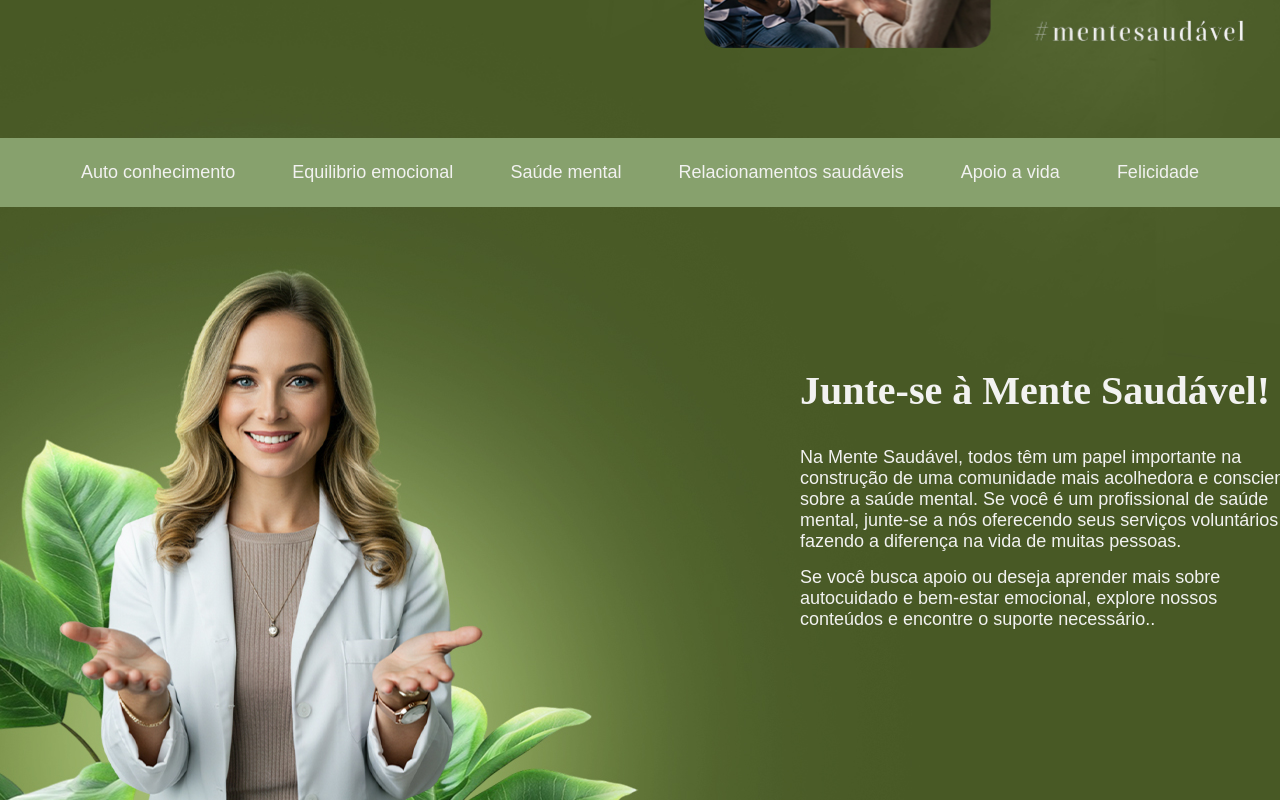
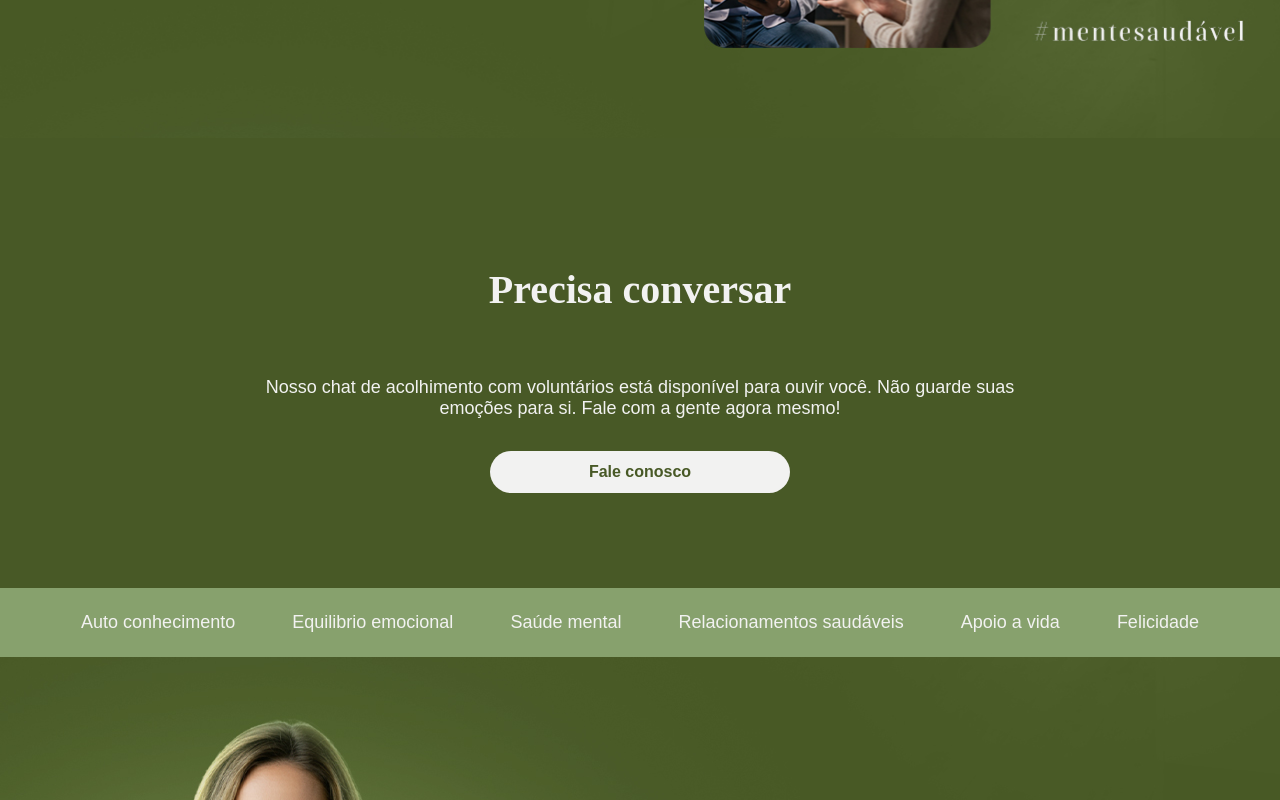
Before and after one commit to pedro-cruzz/projeto-semestral, a React (Vite) app: page / in a window 1280 px wide. Shown: the part 3240-4040 px from the top of the page. Built offline with nearby package versions, Linux system fonts and the light colour scheme; a web font is replaced by a local one.

Commit message:
feat: adicionar estilos e textos ao componente ChatAlert e ajustar margens nos banners

```diff
--- a/src/components/ToolTip/index.tsx
+++ b/src/components/ToolTip/index.tsx
@@ -15,7 +15,29 @@ export function ToolTip() {
   return (
     <ToolTipContainer>
       {tooltipItems.map((item, index) => (
-        <Tooltip key={index} title={item.title}>
+        <Tooltip
+          key={index}
+          title={item.title}
+          arrow
+          slotProps={{
+            tooltip: {
+              sx: {
+                fontSize: '1.1rem',
+                backgroundColor: '#2E7D32',
+                color: 'white',
+                padding: '20px 16px',
+                borderRadius: '10px',
+                maxWidth: '300px',
+                boxShadow: '0px 4px 16px rgba(0,0,0,0.2)',
+              },
+            },
+            arrow: {
+              sx: {
+                color: '#2E7D32',
+              },
+            },
+          }}
+        >
           <ToolTipText>{item.label}</ToolTipText>
         </Tooltip>
       ))}
--- a/src/pages/Home/index.tsx
+++ b/src/pages/Home/index.tsx
@@ -3,7 +3,7 @@ import { Button } from "../../components/Button";
 import { Card } from "../../components/Card";
 import { UserForm } from "../../components/UserForm";
 import { cards } from "../../consts/cards";
-import { TitleForm, TextForm, TitleBanner6, TextBanner6} from "./styles";
+import { TitleForm, TextForm, TitleBanner6, TextBanner6, ChatAlert, TextChat, TitleChat} from "./styles";
 import { ToolTip } from "../../components/ToolTip";
 
 import banner1 from "./../../assets/png/banner1.jpg";
@@ -66,7 +66,15 @@ export function Home() {
         <Banner image={banner5} height="641px">
           <h1>Home</h1>
         </Banner>
-        <ToolTip  />
+        <ChatAlert>
+          <TitleChat>Precisa conversar</TitleChat>
+          <TextChat>
+            Nosso chat de acolhimento com voluntários está disponível para ouvir
+            você. Não guarde suas emoções para si. Fale com a gente agora mesmo!
+          </TextChat>
+          <Button width="300px" variant="primary">Fale conosco</Button>
+        </ChatAlert>
+        <ToolTip />
         <Banner image={banner6} height="641px">
           <div>
             <TitleBanner6>Junte-se à Mente Saudável!</TitleBanner6>
@@ -88,7 +96,7 @@ export function Home() {
         </Banner>
       </div>
       <div></div>
-      <div>
+      <div id="#form">
         <TitleForm>Psicólogos, juntem-se a Mente Saudável</TitleForm>
         <TextForm>
           Ofereça seu apoio voluntário, faça a diferença na conunidade e ajude a
--- a/src/pages/Home/styles.ts
+++ b/src/pages/Home/styles.ts
@@ -33,7 +33,7 @@ export const TitleBanner6 = styled.h1`
     max-width: 530px;
     width: 100%;
     position: absolute;
-    margin-left: 800px;
+    margin-left: 820px;
     color: ${theme.colors.WHITE};
     font-size: 40px;
     font-weight: 700;
@@ -49,7 +49,7 @@ export const TextBanner6 = styled.p`
     max-width: 500px;
     width: 100%;
     position: absolute;
-    margin-left: 800px;
+    margin-left: 820px;
     margin-top: 15rem;
     font-size: 20px;
     font-weight: 400;
@@ -62,3 +62,41 @@ export const TextBanner6 = styled.p`
     gap: 15px;
     color: ${theme.colors.WHITE};
 `;
+
+export const ChatAlert = styled.div`
+    background-color: ${theme.colors.DARK_GREEN};
+    color: ${theme.colors.WHITE};
+    height: 450px;
+    align-items: center;
+    display: flex;
+    justify-content: center;
+    flex-direction: column;
+    margin: 0 auto;
+    padding: 2rem;
+`;
+
+export const TitleChat = styled.h1`
+    font-size: 40px;
+    font-weight: 700;
+    color: ${theme.colors.WHITE};
+    text-align: center;
+    justify-content: center;
+    align-items: center;
+    margin: 2rem auto 2rem auto;
+    width: 100%;
+    max-width: 882px;
+    font-family: ${theme.fonts.boska};
+`;
+
+export const TextChat = styled.p`
+    font-size: 20px;
+    font-weight: 400;
+    color: ${theme.colors.WHITE};
+    text-align: center;
+    justify-content: center;
+    align-items: center;
+    margin: 2rem auto 1rem auto;
+    width: 100%;
+    max-width: 800px;
+    font-family: ${theme.fonts.switzer};
+`;
```
